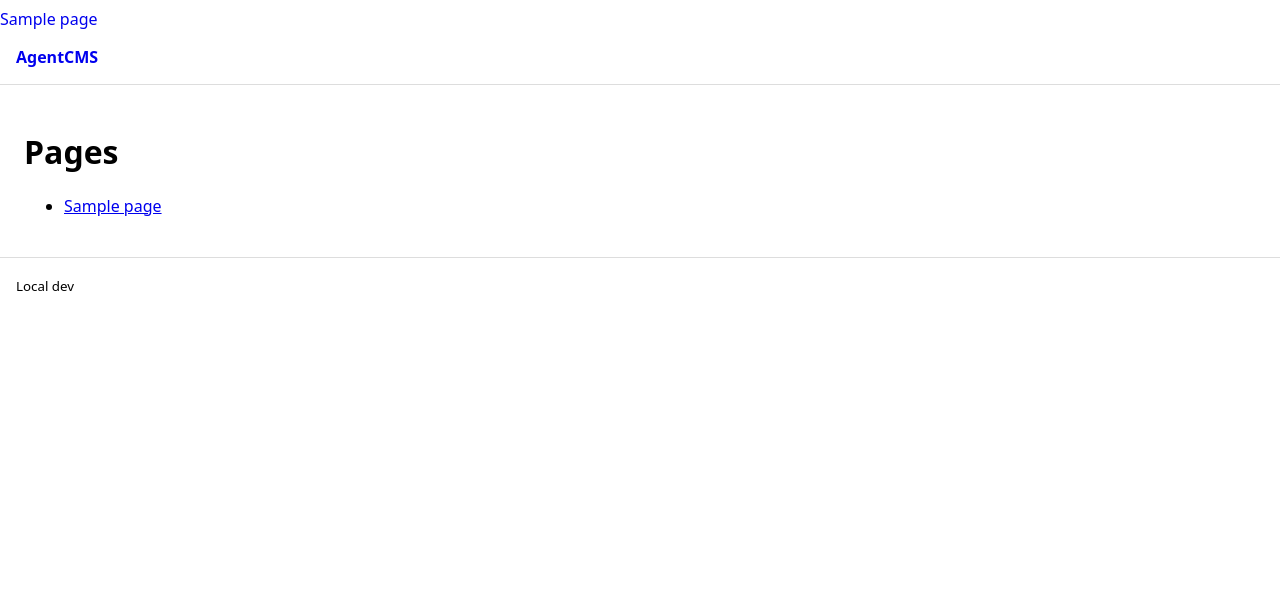
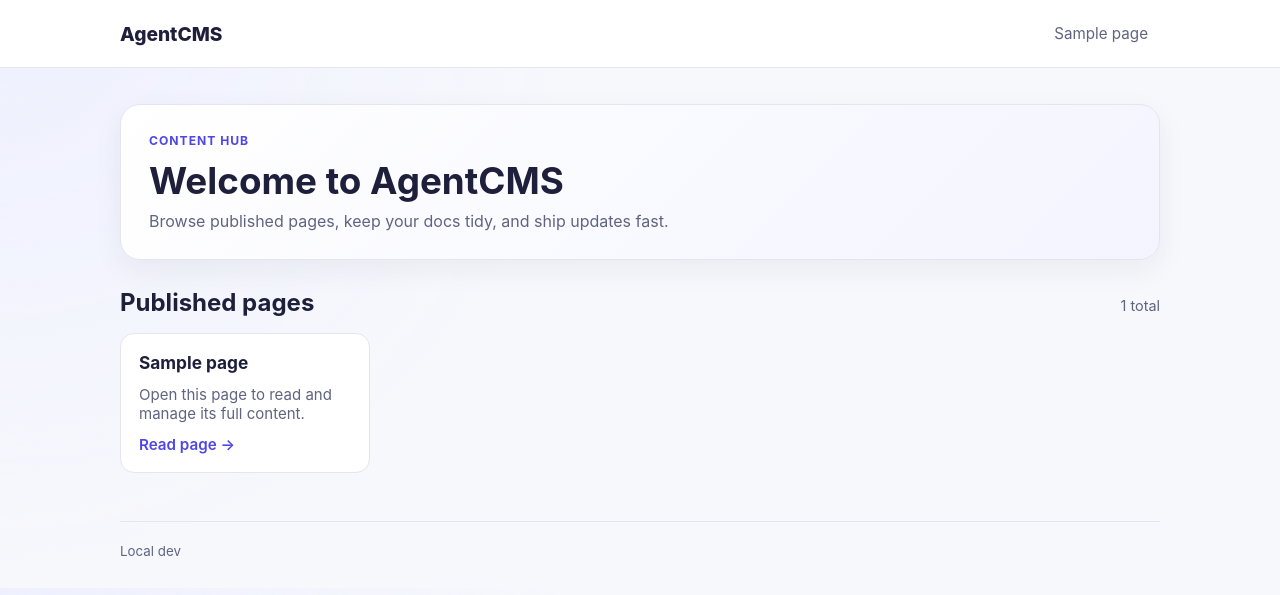
Before and after one commit to vicnorm/AgentCMS, a Django app: page / in a window 1280 px wide. Shown: the top 595 px of the page. Run offline with Django 5.2, Linux system fonts and the light colour scheme; tables that the repository leaves empty hold one stand-in row (values such as "Sample post").

Commit message:
Polish homepage layout and styling

```diff
--- a/cms/static/cms/style.css
+++ b/cms/static/cms/style.css
@@ -1,8 +1,189 @@
-body { font-family: system-ui, Arial; margin: 0; }
-.header { padding: 16px; border-bottom: 1px solid #ddd; }
-.brand { text-decoration: none; font-weight: 700; }
-.container { padding: 24px; max-width: 800px; }
-.content { line-height: 1.6; font-size: 1.05rem; }
-.footer { padding: 16px; border-top: 1px solid #ddd; }
-.nav { margin-top: 8px; display: flex; gap: 12px; flex-wrap: wrap; }
-.nav-link { text-decoration: none; }
+:root {
+  --bg: #f7f8fc;
+  --surface: #ffffff;
+  --text: #1e1f3a;
+  --muted: #5f6481;
+  --border: #e3e6f0;
+  --brand: #4f46e5;
+  --brand-dark: #3a35b8;
+}
+
+* {
+  box-sizing: border-box;
+}
+
+body {
+  margin: 0;
+  font-family: "Inter", system-ui, -apple-system, "Segoe UI", sans-serif;
+  color: var(--text);
+  background: radial-gradient(circle at 0% 0%, #eef0ff, transparent 40%), var(--bg);
+}
+
+.header {
+  border-bottom: 1px solid var(--border);
+  background: rgba(255, 255, 255, 0.95);
+  backdrop-filter: blur(6px);
+}
+
+.header-inner,
+.container,
+.footer {
+  width: min(1040px, 92vw);
+  margin: 0 auto;
+}
+
+.header-inner {
+  padding: 16px 0;
+  display: flex;
+  gap: 20px;
+  justify-content: space-between;
+  align-items: center;
+  flex-wrap: wrap;
+}
+
+.brand {
+  text-decoration: none;
+  font-weight: 800;
+  font-size: 1.2rem;
+  color: var(--text);
+}
+
+.nav {
+  display: flex;
+  gap: 10px;
+  flex-wrap: wrap;
+}
+
+.nav-link {
+  text-decoration: none;
+  color: var(--muted);
+  padding: 8px 12px;
+  border-radius: 999px;
+  font-size: 0.95rem;
+  transition: 180ms ease;
+}
+
+.nav-link:hover {
+  color: var(--brand);
+  background: #eef0ff;
+}
+
+.container {
+  padding: 36px 0 48px;
+}
+
+.hero {
+  background: linear-gradient(135deg, #ffffff, #f3f4ff);
+  border: 1px solid var(--border);
+  border-radius: 20px;
+  padding: 28px;
+  box-shadow: 0 10px 30px rgba(30, 31, 58, 0.06);
+}
+
+.eyebrow {
+  margin: 0;
+  color: var(--brand);
+  text-transform: uppercase;
+  font-weight: 700;
+  font-size: 0.76rem;
+  letter-spacing: 0.08em;
+}
+
+h1 {
+  margin: 10px 0 8px;
+  font-size: clamp(1.6rem, 4vw, 2.3rem);
+}
+
+.hero-copy {
+  margin: 0;
+  color: var(--muted);
+  max-width: 55ch;
+}
+
+.page-grid-section {
+  margin-top: 28px;
+}
+
+.section-heading-row {
+  display: flex;
+  justify-content: space-between;
+  align-items: baseline;
+  gap: 12px;
+  margin-bottom: 16px;
+}
+
+h2 {
+  margin: 0;
+}
+
+.page-count {
+  color: var(--muted);
+  font-size: 0.9rem;
+}
+
+.page-grid {
+  display: grid;
+  grid-template-columns: repeat(auto-fill, minmax(220px, 1fr));
+  gap: 14px;
+}
+
+.page-card {
+  background: var(--surface);
+  border: 1px solid var(--border);
+  border-radius: 14px;
+  padding: 18px;
+  display: flex;
+  flex-direction: column;
+  gap: 12px;
+}
+
+.page-card h3 {
+  margin: 0;
+  font-size: 1.08rem;
+}
+
+.page-card h3 a {
+  color: var(--text);
+  text-decoration: none;
+}
+
+.page-card h3 a:hover {
+  color: var(--brand);
+}
+
+.card-copy {
+  margin: 0;
+  color: var(--muted);
+  font-size: 0.94rem;
+}
+
+.card-link {
+  margin-top: auto;
+  color: var(--brand);
+  text-decoration: none;
+  font-weight: 600;
+  font-size: 0.95rem;
+}
+
+.card-link:hover {
+  color: var(--brand-dark);
+}
+
+.content {
+  line-height: 1.7;
+  font-size: 1.05rem;
+}
+
+.empty-state {
+  background: var(--surface);
+  border: 1px dashed #cfd4e6;
+  border-radius: 12px;
+  padding: 16px;
+  color: var(--muted);
+}
+
+.footer {
+  padding: 18px 0 28px;
+  border-top: 1px solid var(--border);
+  color: var(--muted);
+}
--- a/cms/templates/cms/base.html
+++ b/cms/templates/cms/base.html
@@ -3,17 +3,20 @@
 <html>
   <head>
     <meta charset="utf-8" />
+    <meta name="viewport" content="width=device-width, initial-scale=1" />
     <title>AgentCMS</title>
     <link rel="stylesheet" href="{% static 'cms/style.css' %}">
-    <nav class="nav">
-    {% for p in menu_pages %}
-        <a class="nav-link" href="/{{ p.slug }}/">{{ p.title }}</a>
-    {% endfor %}
-    </nav>
   </head>
   <body>
     <header class="header">
-      <a href="/" class="brand">AgentCMS</a>
+      <div class="header-inner">
+        <a href="/" class="brand">AgentCMS</a>
+        <nav class="nav">
+          {% for p in menu_pages %}
+            <a class="nav-link" href="/{{ p.slug }}/">{{ p.title }}</a>
+          {% endfor %}
+        </nav>
+      </div>
     </header>
 
     <main class="container">
--- a/cms/templates/cms/index.html
+++ b/cms/templates/cms/index.html
@@ -1,12 +1,28 @@
 {% extends "cms/base.html" %}
 
 {% block content %}
-  <h1>Pages</h1>
-  <ul>
-    {% for page in pages %}
-      <li><a href="/{{ page.slug }}/">{{ page.title }}</a></li>
-    {% empty %}
-      <li>No published pages yet.</li>
-    {% endfor %}
-  </ul>
+  <section class="hero">
+    <p class="eyebrow">Content hub</p>
+    <h1>Welcome to AgentCMS</h1>
+    <p class="hero-copy">Browse published pages, keep your docs tidy, and ship updates fast.</p>
+  </section>
+
+  <section class="page-grid-section">
+    <div class="section-heading-row">
+      <h2>Published pages</h2>
+      <span class="page-count">{{ pages|length }} total</span>
+    </div>
+
+    <div class="page-grid">
+      {% for page in pages %}
+        <article class="page-card">
+          <h3><a href="/{{ page.slug }}/">{{ page.title }}</a></h3>
+          <p class="card-copy">Open this page to read and manage its full content.</p>
+          <a class="card-link" href="/{{ page.slug }}/">Read page →</a>
+        </article>
+      {% empty %}
+        <p class="empty-state">No published pages yet. Create one in admin and publish it to see it here.</p>
+      {% endfor %}
+    </div>
+  </section>
 {% endblock %}
--- a/cms/urls.py
+++ b/cms/urls.py
@@ -2,6 +2,7 @@ from django.urls import path
 from .views import index, page_detail
 
 urlpatterns = [
-    path("", index, name="index"),
-    path("<slug:slug>/", page_detail, name="page_detail"),
+    path('', index, name='index'),
+    path('home/', index, name='home'),
+    path('<slug:slug>/', page_detail, name='page_detail'),
 ]
```
